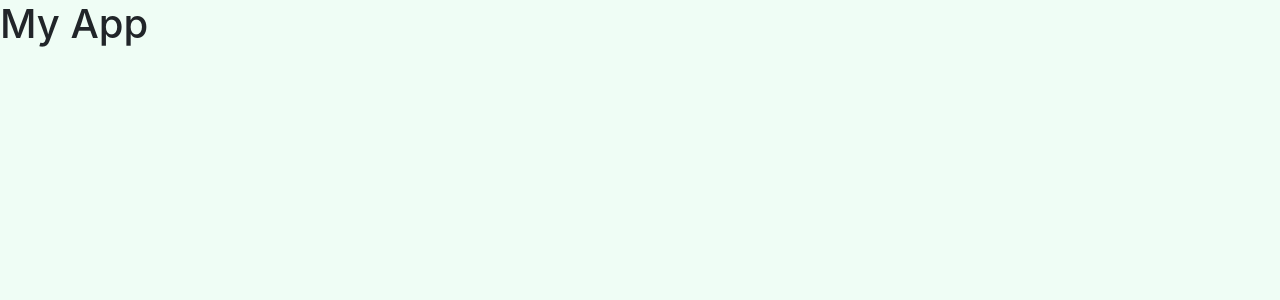
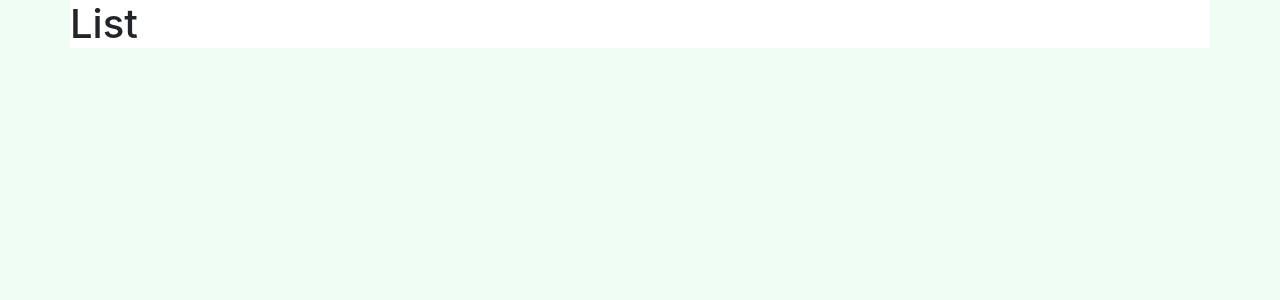
Before and after one commit to aravinth2760/makaan, a React (Create React App) app: page /property-list in a window 1280 px wide. Shown: the top 300 px of the page. Built offline with nearby package versions, Linux system fonts and the light colour scheme.

Commit message:
(routing): add AppRoutes with core pages [08 JAN 2026]

```diff
--- a/src/App.js
+++ b/src/App.js
@@ -1,8 +1,36 @@
+import { Container } from "react-bootstrap";
+import { useRoutes, BrowserRouter } from "react-router-dom";
+
+import Home from './pages/Home';
+import About from './pages/About';
+import List from './pages/property/List';
+import Type from './pages/property/Type';
+import Agent from './pages/property/Agent';
+import Testimonial from "./pages/Testimonial";
+import Error from "./pages/404";
+import Contact from "./pages/Contact";
+
+function AppRoutes() {
+  const routes = [
+    { path: "/", element: <Home /> },
+    { path: "/about", element: <About /> },
+    { path: "/property-list", element: <List /> },
+    { path: "/property-type", element: <Type /> },
+    { path: "/property-agent", element: <Agent /> },
+    { path: "/testimonial", element: <Testimonial /> },
+    { path: "/404", element: <Error /> },
+    { path: "/contact", element: <Contact /> },
+  ];
+  return useRoutes(routes);
+}
+
 const App = () => {
   return (
-    <>
-      <h1>My App</h1>
-    </>
+    <Container fluid='lg' className='bg-white p-0'>
+      <BrowserRouter>
+        <AppRoutes />
+      </BrowserRouter>
+    </Container>
   );
 }
 
--- /dev/null
+++ b/src/pages/404.jsx
@@ -0,0 +1,8 @@
+const Error = () => {
+  return (
+    <>
+      <h1>Error Page</h1>
+    </>
+  );
+};
+export default Error;
--- /dev/null
+++ b/src/pages/About.jsx
@@ -0,0 +1,8 @@
+const About = () => {
+  return (
+    <>
+      <h1>About Page</h1>
+    </>
+  );
+};
+export default About;
--- /dev/null
+++ b/src/pages/Contact.jsx
@@ -0,0 +1,8 @@
+const Contact = () => {
+  return (
+    <>
+      <h1>Contact Page</h1>
+    </>
+  );
+};
+export default Contact;
--- /dev/null
+++ b/src/pages/Home.jsx
@@ -0,0 +1,8 @@
+const Home = () => {
+  return (
+    <>
+      <h1>Home Page</h1>
+    </>
+  );
+};
+export default Home;
--- /dev/null
+++ b/src/pages/Testimonial.jsx
@@ -0,0 +1,8 @@
+const Testimonial = () => {
+  return (
+    <>
+      <h1>Testimonial Page</h1>
+    </>
+  );
+};
+export default Testimonial;
--- /dev/null
+++ b/src/pages/property/Agent.jsx
@@ -0,0 +1,8 @@
+const Agent = () => {
+  return (
+    <>
+      <h1>Agent</h1>
+    </>
+  );
+};
+export default Agent;
--- /dev/null
+++ b/src/pages/property/List.jsx
@@ -0,0 +1,8 @@
+const List = () => {
+  return (
+    <>
+      <h1>List</h1>
+    </>
+  );
+};
+export default List;
--- /dev/null
+++ b/src/pages/property/Type.jsx
@@ -0,0 +1,8 @@
+const Type = () => {
+  return (
+    <>
+      <h1>Type</h1>
+    </>
+  );
+};
+export default Type;
```
